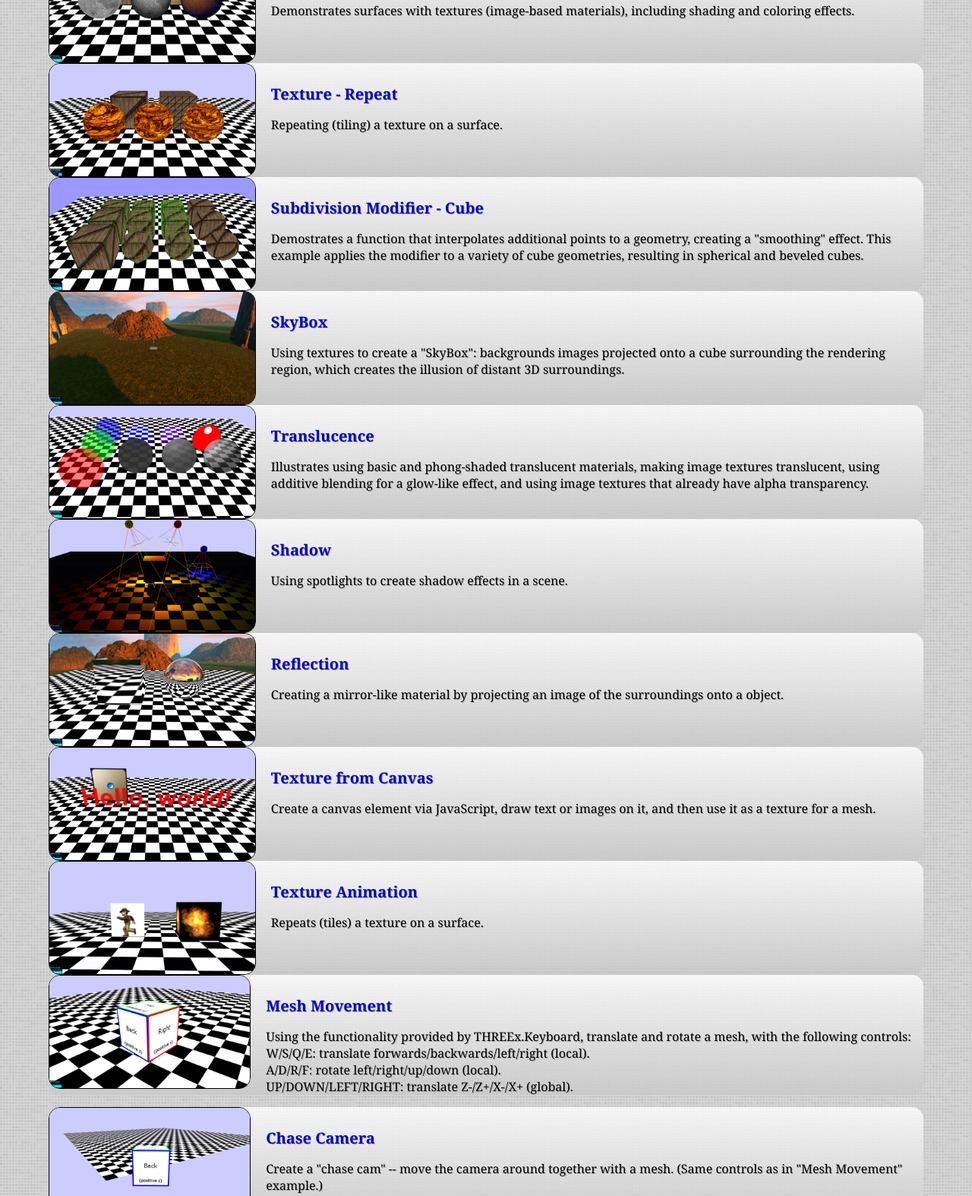
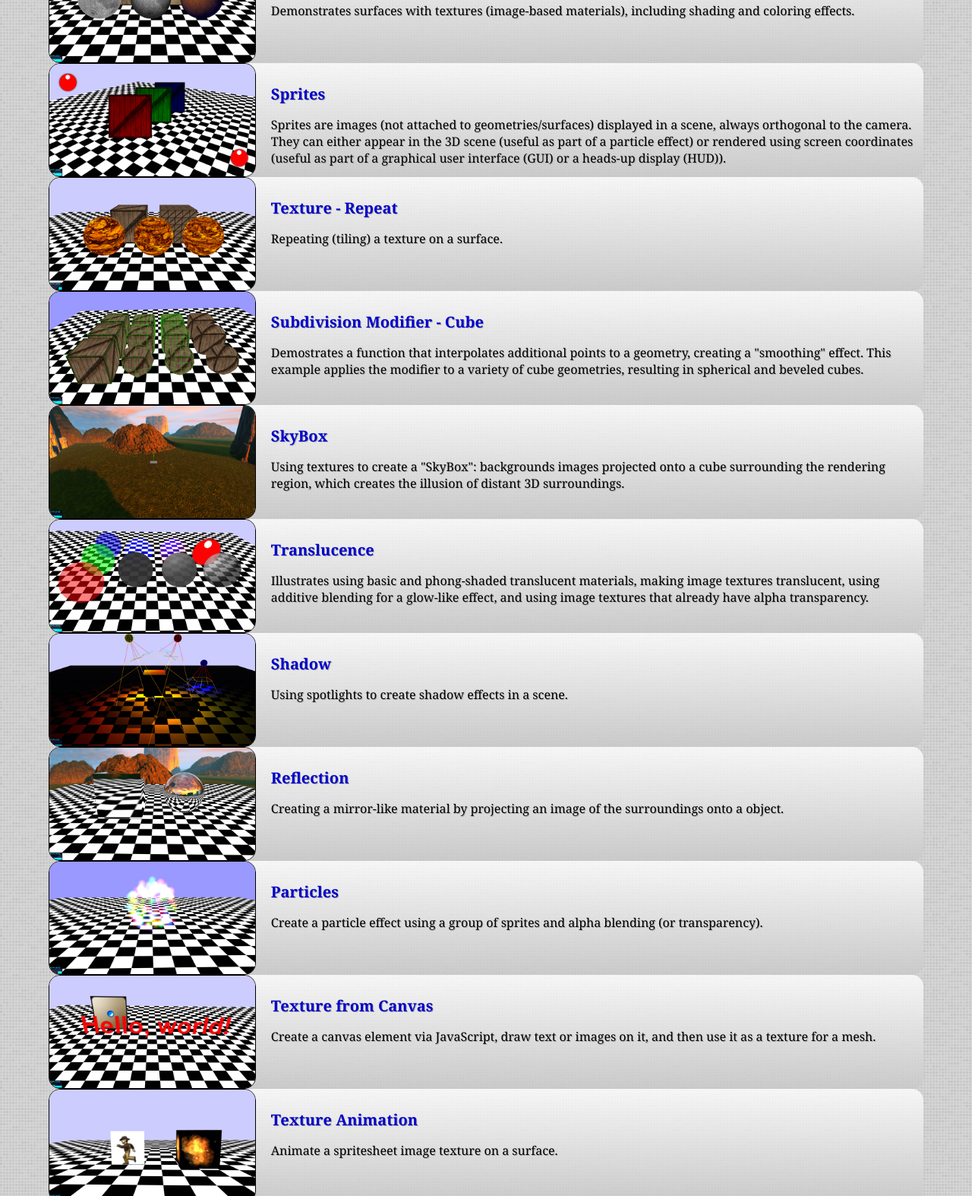
Before and after one commit to stemkoski/stemkoski.github.com, a plain HTML site: page Three.js/index.html in a window 1280 px wide. Shown: the part 1426-3000 px from the top of the page at 76% size. Drawn offline with Linux system fonts and the light colour scheme.

Commit message:
New examples: Video texture, Sprites, Particle effects.

```diff
--- a/Three.js/index.html
+++ b/Three.js/index.html
@@ -202,6 +202,14 @@ make a 2D shape, and create an extrusion (a 3D shape whose cross-sections are th
 </div>
 
 <div class="fancy">
+<a href="Sprites.html" target="_blank">
+<img src="html-images/Sprites.png" class="superImage" />
+<br/>Sprites</a>
+<p class ="superText"> Sprites are images (not attached to geometries/surfaces) displayed in a scene, always orthogonal to the camera.
+They can either appear in the 3D scene (useful as part of a particle effect) or rendered using screen coordinates (useful as part of a graphical user interface (GUI) or a heads-up display (HUD)). </p>
+</div>
+
+<div class="fancy">
 <a href="Texture-Repeat.html" target="_blank">
 <img src="html-images/Texture-Repeat.png" class="superImage" />
 <br/>Texture - Repeat</a>
@@ -244,6 +252,13 @@ make a 2D shape, and create an extrusion (a 3D shape whose cross-sections are th
 </div>
 
 <div class="fancy">
+<a href="Particles.html" target="_blank">
+<img src="html-images/Particles.png" class="superImage" />
+<br/>Particles</a>
+<p class ="superText"> Create a particle effect using a group of sprites and alpha blending (or transparency). </p>
+</div>
+
+<div class="fancy">
 <a href="Texture-From-Canvas.html" target="_blank">
 <img src="html-images/Texture-From-Canvas.png" class="superImage" />
 <br/>Texture from Canvas</a>
@@ -254,7 +269,7 @@ make a 2D shape, and create an extrusion (a 3D shape whose cross-sections are th
 <a href="Texture-Animation.html" target="_blank">
 <img src="html-images/Texture-Animation.png" class="superImage" />
 <br/>Texture Animation</a>
-<p class ="superText"> Repeats (tiles) a texture on a surface. </p>
+<p class ="superText"> Animate a spritesheet image texture on a surface. </p>
 </div>
 
 <div class="fancy">
@@ -288,11 +303,20 @@ make a 2D shape, and create an extrusion (a 3D shape whose cross-sections are th
 </p>
 </div>
 
+<div class="fancy">
+<a href="Video.html" target="_blank">
+<img src="html-images/Video.png" class="superImage" />
+<br/>Video to Texture</a>
+<p class ="superText"> Display a video as a texture. Keyboard controls: "P" to play/resume, "SPACE" to pause, "R" to rewind, "S" to stop.
+</p>
+</div>
+
+
 <!--
 <div class="fancy">
-<a href="Reflection.html" target="_blank">
-<img src="html-images/Reflection.png" class="superImage" />
-<br/>Collision Detection</a>
+<a href="zzzz.html" target="_blank">
+<img src="html-images/zzzz.png" class="superImage" />
+<br/>zzzz</a>
 <p class ="superText"> ... </p>
 </div>
 -->
```
